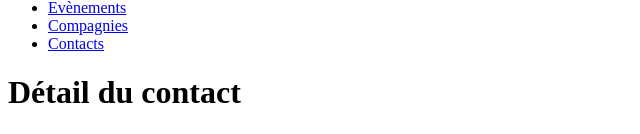
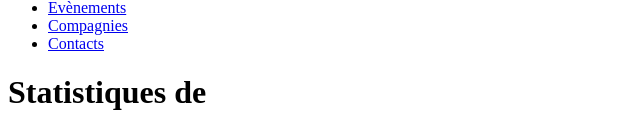
Before and after one commit to LN45/hackathon_2, a Symfony app: template templates/contact/show.html.twig in a window 1280 px wide. Shown: the part 347-481 px from the top of the page, without its empty margins (0-640 px from the left). Run offline with Twig, Linux system fonts and the light colour scheme; the template is opened without the code that fills it, so the values that code supplies are empty; some libraries are stand-ins or nearby versions.

Commit message:
petit fix des familles de 6h0 du mat

```diff
--- a/src/Form/SatisfactionQuizzType.php
+++ b/src/Form/SatisfactionQuizzType.php
@@ -18,8 +18,8 @@ class SatisfactionQuizzType extends AbstractType
         $builder
             ->add('businessContact', ChoiceType::class, array(
                 'choices'=> array(
-                    'Yes'=>true,
-                    'No' =>false,
+                    'Oui'=>true,
+                    'Non' =>false,
                 )
             ))
             ->add('satisfactionNote', ChoiceType::class, array(
--- a/templates/base.html.twig
+++ b/templates/base.html.twig
@@ -17,7 +17,12 @@
             <div class="row mt-3">
                 <div class="col-lg-6 mx-auto alert alert-dismissible alert-{{ label }} flash-{{ label }} fade show">
                     <button type="button" class="close" data-dismiss="alert">&times;</button>
-                    {{ message }} {% if label == "success" %} <img src="/images/gold.png"  width="50px" height="50px"> {% endif %}
+                    {{ message }} {% if label == "success" %} <img src="/images/gold.png"  width="50px" height="50px"><audio id="audioPlayer" src="/sound/smb3_sound_effects_coin (online-audio-converter.com).mp3"></audio>
+                        <script>
+                            var player = document.querySelector('#audioPlayer');
+                            player.play();
+                        </script>
+                    {% endif %}
                 </div>
             </div>
         {% endfor %}
--- a/templates/company/index.html.twig
+++ b/templates/company/index.html.twig
@@ -1,6 +1,6 @@
 {% extends 'base.html.twig' %}
 
-{% block title %}Company index{% endblock %}
+{% block title %}Liste des Entreprises{% endblock %}
 
 {% block body %}
     <div class="container">
--- a/templates/company/show.html.twig
+++ b/templates/company/show.html.twig
@@ -1,6 +1,6 @@
 {% extends 'base.html.twig' %}
 
-{% block title %}Company{% endblock %}
+{% block title %}{{ company.name }}{% endblock %}
 
 {% block body %}
     <div class="container">
@@ -16,7 +16,7 @@
             Nb nouveaux contacts générés : {{ nbContact.nbNewContact }}
         </th>
         </table>
-        <h1 class="text-center title_detail_event">Détail de la compagnie</h1>
+        <h1 class="text-center title_detail_event">Détail de la {{ company.name }}</h1>
         <div class="row mt-5">
             <table class="table">
                 <tbody>
--- a/templates/contact/index.html.twig
+++ b/templates/contact/index.html.twig
@@ -1,6 +1,6 @@
 {% extends 'base.html.twig' %}
 
-{% block title %}Contact index{% endblock %}
+{% block title %}Liste des contacts{% endblock %}
 
 {% block body %}
     <div class="container">
--- a/templates/contact/show.html.twig
+++ b/templates/contact/show.html.twig
@@ -1,11 +1,10 @@
 {% extends 'base.html.twig' %}
 
-{% block title %}Contact{% endblock %}
+{% block title %}{{ contact.firstName }} {{ contact.lastName }}{% endblock %}
 
 {% block body %}
     <div class="container">
         <div class="row">
-            <h1 class="text-center title_detail_event">Détail du contact</h1>
             <a href="{{ path('contact_index') }}"><i class="fas fa-chevron-circle-left fa-3x"></i></a>
         </div>
         <h1 class="text-center title_detail_event">Statistiques de {{ contact.firstName }} {{ contact.lastName }}</h1>
--- a/templates/event/index.html.twig
+++ b/templates/event/index.html.twig
@@ -1,6 +1,6 @@
 {% extends 'base.html.twig' %}
 
-{% block title %}liste evenement{% endblock %}
+{% block title %}Liste des Evènements{% endblock %}
 
 {% block body %}
     <div class="container">
--- a/templates/event/show.html.twig
+++ b/templates/event/show.html.twig
@@ -1,6 +1,6 @@
 {% extends 'base.html.twig' %}
 
-{% block title %}Event{% endblock %}
+{% block title %}{{ event.name }}{% endblock %}
 
 {% block body %}
     <div class="container">
@@ -75,7 +75,7 @@
                 <a class="btn btn-primary ml-5" href="{{ path('event_edit', {'id': event.id}) }}">Modifier l'évènement</a>
             </div>
             <div class="col-4">
-                <a class="btn btn-primary ml-5" href="{{ path('satisfaction_quizz_new', {'event': event.id}) }}">Créer un Formulaire</a>
+                <a class="btn btn-primary ml" href="{{ path('satisfaction_quizz_new', {'event': event.id}) }}">Accéder et modifier un formulaire</a>
             </div>
             <div class="col-4">
                 {% include "event/_mail.html.twig" %}
--- /dev/null
+++ b/templates/tops.html.twig
@@ -0,0 +1 @@
+{% extends 'base.html.twig' %}
```
Also changed, not shown: public/images/events/labels.png (added), 2 other files.
